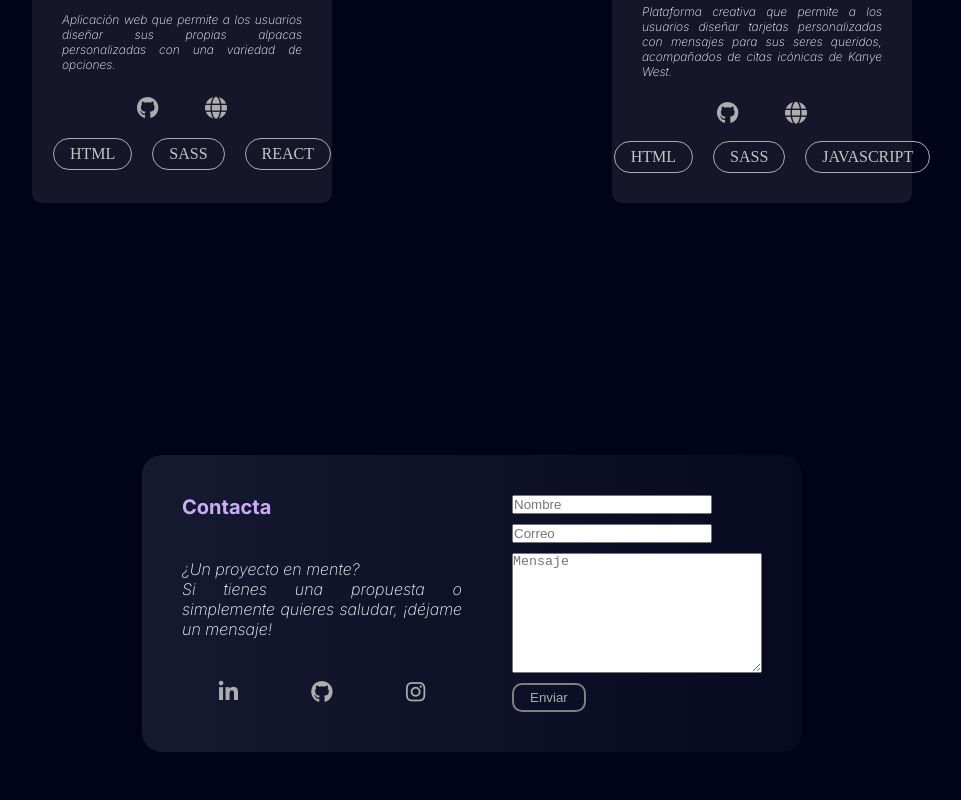
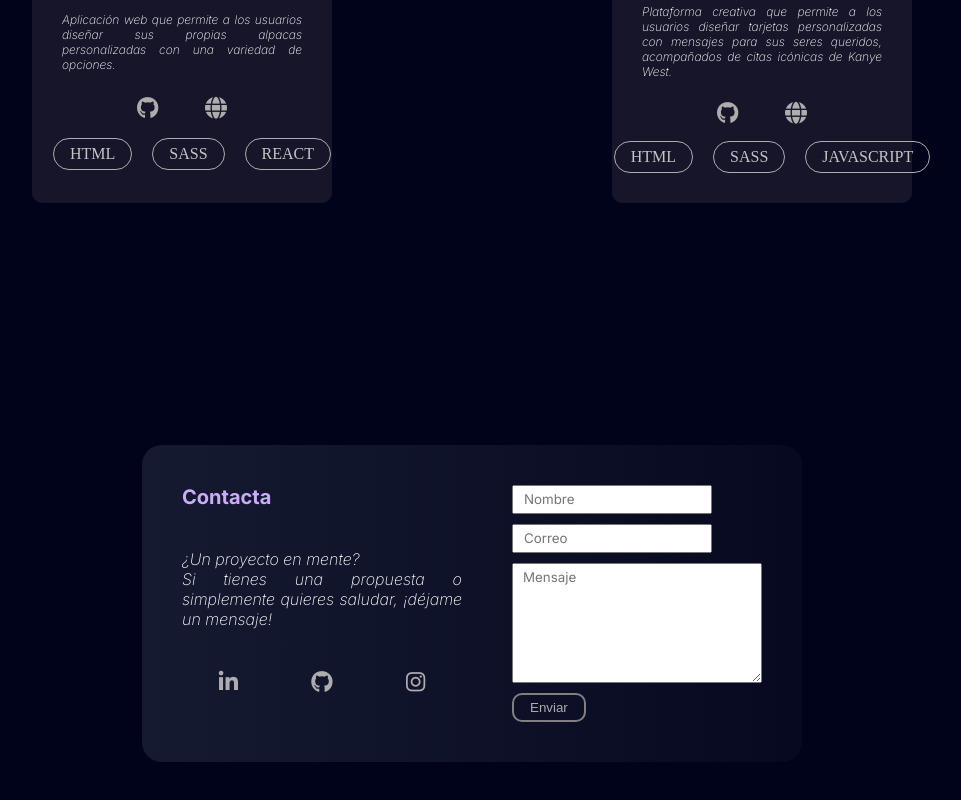
Before and after one commit to LorenaSTN/portfolio, a React (Vite) app: page /#/ in a window 1280 px wide. Shown: the part 2402-3202 px from the top of the page, without its empty margins (168-1129 px from the left). Built offline with nearby package versions, Linux system fonts and the light colour scheme; a web font is replaced by a local one.

Commit message:
inputs and placeholders

```diff
--- a/src/scss/main/Contact.scss
+++ b/src/scss/main/Contact.scss
@@ -65,9 +65,14 @@
     display: flex;
     flex-direction: column;
 
+    & ::placeholder {
+      font-family: "Inter", serif;
+    }
+
     & input {
       width: 200px;
       margin-bottom: 10px;
+      padding: 5px 10px;
 
       @media (max-width: 590px) {
         width: 75%;
@@ -78,6 +83,7 @@
       width: 250px;
       margin-bottom: 10px;
       height: 120px;
+      padding: 5px 10px;
 
       @media (max-width: 590px) {
         width: 90%;
```
